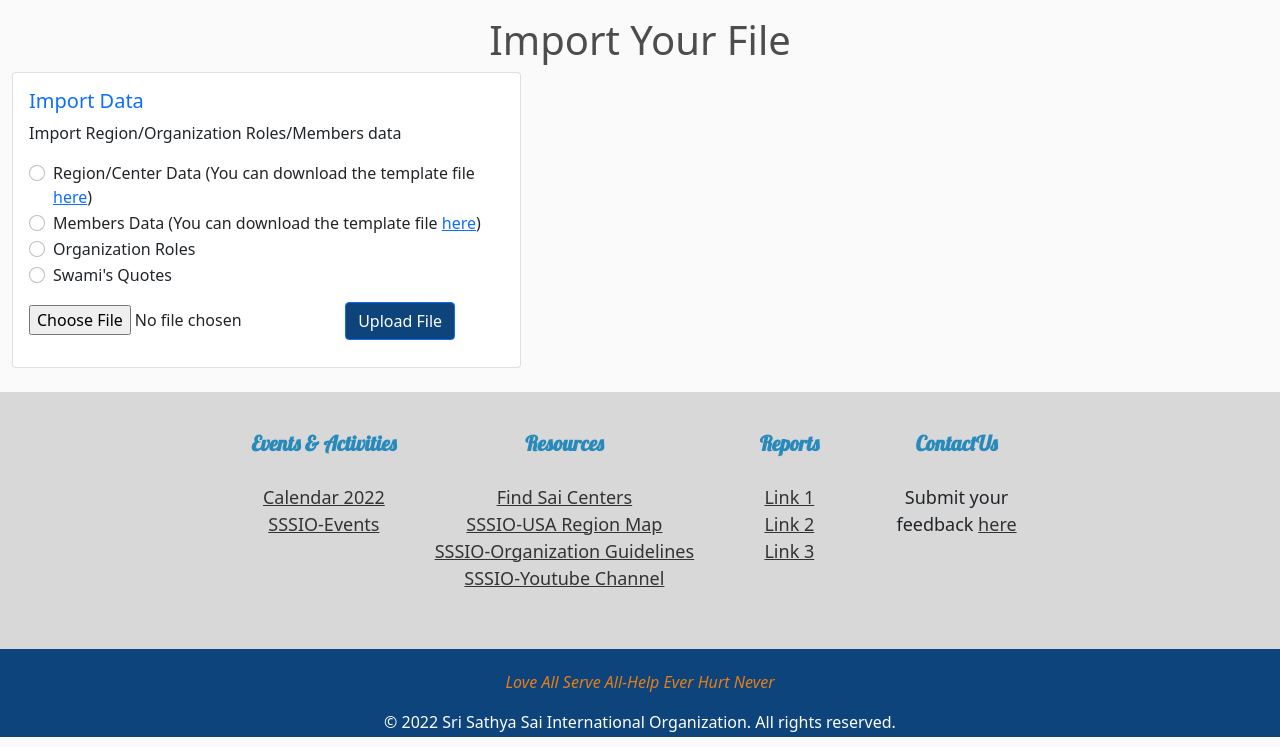
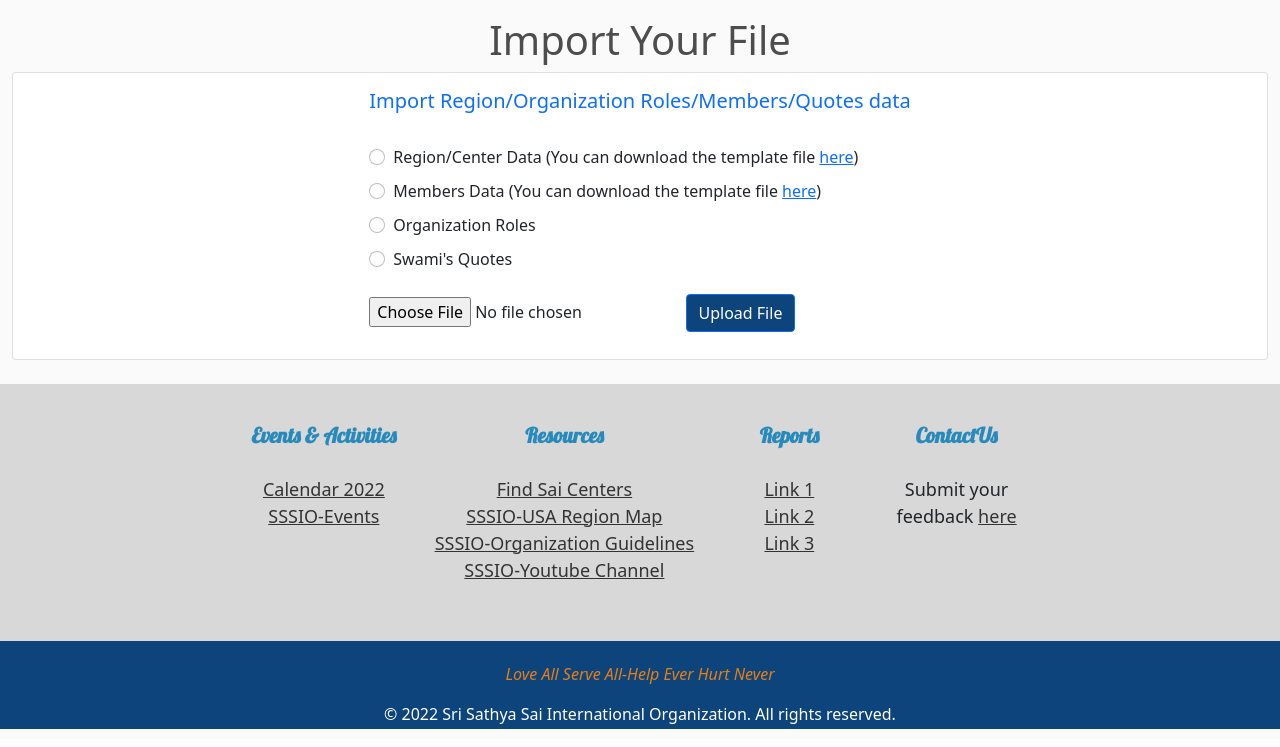
Before and after one commit to thiyaguj19-mt/online-member-directory, a Django app: page /uploadFile in a window 1280 px wide. Shown: the part 117-864 px from the top of the page. Run offline with Django 4.2, Linux system fonts and the light colour scheme; the visitor is signed in with stand-in values (Sample User, id 1); some libraries are stand-ins or nearby versions; some web fonts are replaced.

Commit message:
Added checks to improve upload functionality..

```diff
--- a/static/css/main.css
+++ b/static/css/main.css
@@ -532,6 +532,18 @@ footer disabled a:hover {
   opacity: 1;
 }
 
+.space-bottom {
+  margin-bottom: 10px;
+}
+
+.set-minheight {
+ min-height: 250px;
+}
+
+.set-bgcolor {
+background-color:#0a58ca0a
+}
+
 .tooltip {
   position: absolute;
   z-index: 1070;
--- a/website/templates/import-page.html
+++ b/website/templates/import-page.html
@@ -2,38 +2,37 @@
 <center><h1>Import Your File</h1></center>
 
 <div class="row">
-  <div class="col-md-5">
-    <div class="card">
+  <div class="col-md-12" >
+    <div class="card align-items-center">
       <div class="card-body">
-        <h5 class="card-title text-primary">Import Data</h5>
-
-        <p class="card-text">Import Region/Organization Roles/Members data</p>
+        <h5 class="card-title text-primary">Import Region/Organization Roles/Members/Quotes data</h5>
+        <br>
 
         <form action="{% url 'uploadFile' %}" method="POST" enctype="multipart/form-data">
 
           {% csrf_token %}
 
-          <div class="form-check">
-            <input class="form-check-input" type="radio" name="importType" id="regionImport" value="region">
+          <div class="form-check space-bottom">
+            <input class="form-check-input"  type="radio" name="importType" id="regionImport" value="region">
             <label class="form-check-label" for="regionImport">
               Region/Center Data  (You can download the template file
               <a href='"../../static/file_templates/RegionTemplate.csv' download="RegionTemplate.csv">here</a>)
             </label>
           </div>
-          <div class="form-check">
+          <div class="form-check  space-bottom">
             <input class="form-check-input" type="radio" name="importType" id="memberImport" value="member">
             <label class="form-check-label" for="memberImport">
               Members Data  (You can download the template file
               <a href='"../../static/file_templates/MemberTemplate.csv' download="MemberTemplate.csv">here</a>)
             </label>
           </div>
-          <div class="form-check">
+          <div class="form-check  space-bottom">
             <input class="form-check-input" type="radio" name="importType" id="orgRoleImport" value="orgRole">
             <label class="form-check-label" for="orgRoleImport">
               Organization Roles
             </label>
           </div>
-          <div class="form-check">
+          <div class="form-check  space-bottom">
             <input class="form-check-input" type="radio" name="importType" id="quotes" value="quotes">
             <label class="form-check-label" for="quotes">
               Swami's Quotes
@@ -47,25 +46,5 @@
       </div>
     </div>
   </div>
-  <div class="col-md-6">
-    {% if message %}
-      <div class="card">
-        <div class="card-body">
-          <h5 class="card-title text-primary">{{ message }}</h5>
-        </div>
-      </div>
-    {% else %}
-      {% if loadeddata %}
-        <div class="card">
-          <div class="card-body">
-            <h5 class="card-title text-primary">File Import Result</h5>
-            <p class="card-text">
-            {% for data in loadeddata %}
-              <p>{{data.column1}} {% if data.column2 %} | {{data.column2}} {% endif %}</p>
-            {% endfor %}
-            </p>
-      {% endif %}
-    {% endif %}
-  </div>
 </div>
 {% endblock %}
--- a/website/views.py
+++ b/website/views.py
@@ -264,24 +264,53 @@ def uploadFile(request):
                 message = 'Please upload a CSV file'
                 return render(request, 'import-page.html', {"message": message})
             else:
-                loadeddata = ""
-                loadeddata = uploadCSVFile(csv_file, importType)
+                member = Member.objects.filter(email=request.user).first()
+                membercenter = member.center
+                memberregion = member.region
+                canupload = False
+                allowall = False
+                print(membercenter)
+                print(memberregion)
+                if importType == "region":
+                    if request.user.has_perm('website.is_regional_officer') != True and\
+                       request.user.has_perm('website.is_national_officer') != True:
+                        message = 'Only Regional or National officers have permissions to upload region data.'
+                        return render(request, 'import-results.html', {"message": message})
+                    else:
+                        canupload = True
+                elif importType == "member":
+                    if request.user.has_perm('website.is_regional_officer') != True and \
+                       request.user.has_perm('website.is_central_officer') != True and \
+                       request.user.has_perm('website.is_national_officer') != True:
+                        message = 'Only Center, Regional or National officers have permissions to upload member data.'
+                        return render(request, 'import-results.html', {"message": message})
+                    else:
+                        canupload = True
+
+            loadeddata = ""
+            allowall = request.user.has_perm('website.is_national_officer')
+
+            if canupload == True:
+                loadeddata = uploadCSVFile(csv_file, importType,membercenter,memberregion,allowall)
 
             emailOfficersForApprovalMetaData = Metadata.objects.get(
                 key='email-officers-for-approval')
             if emailOfficersForApprovalMetaData.value:
                 emailOfficersForApproval(importType)
 
-            # print(loadeddata, "loadeddata")
+            #print(loadeddata, "loadeddata")
             if len(loadeddata) == 0:
-                return render(request, 'import-page.html', {"message": message})
+                return render(request, 'import-results.html', {"message": message})
             else:
-                return render(request, 'import-page.html', {"loadeddata": loadeddata})
+                if loadeddata.__contains__("Error"):
+                    message = 'The file you are trying to upload is not valid for the selected option - ' + importType
+                    return render(request, 'import-results.html', {"message": message})
+                else:
+                    return render(request, 'import-results.html', {"loadeddata": loadeddata})
         else:
             return render(request, 'import-page.html', {})
     else:
         return render(request, 'auth.html', {})
-
 
 def displayRegionCenters(request, regionId):
     centersByRegionId = Center.objects.filter(
```
Also changed, not shown: website/templates/import-results.html (added, +30 -0 lines), website/utils.py (+52 -10 lines).
